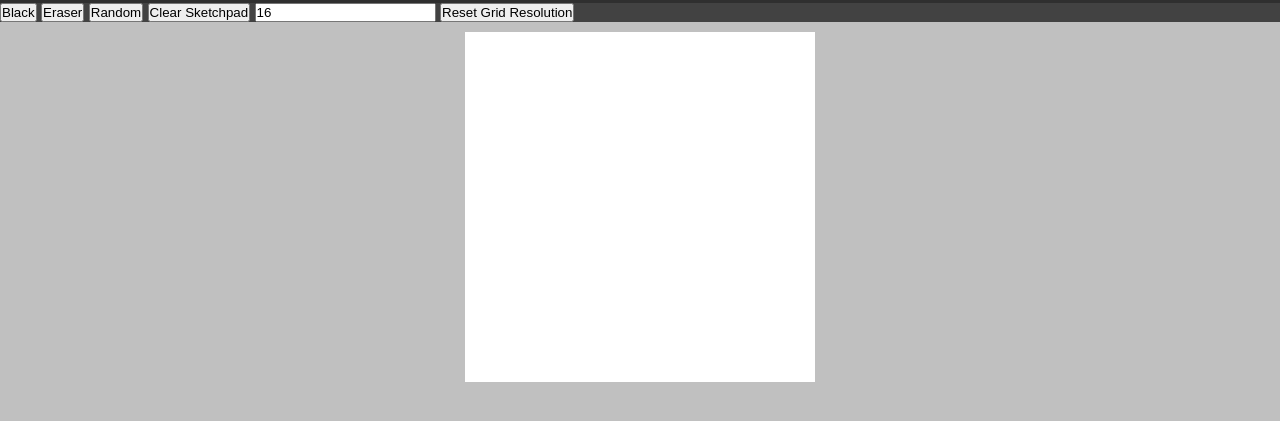
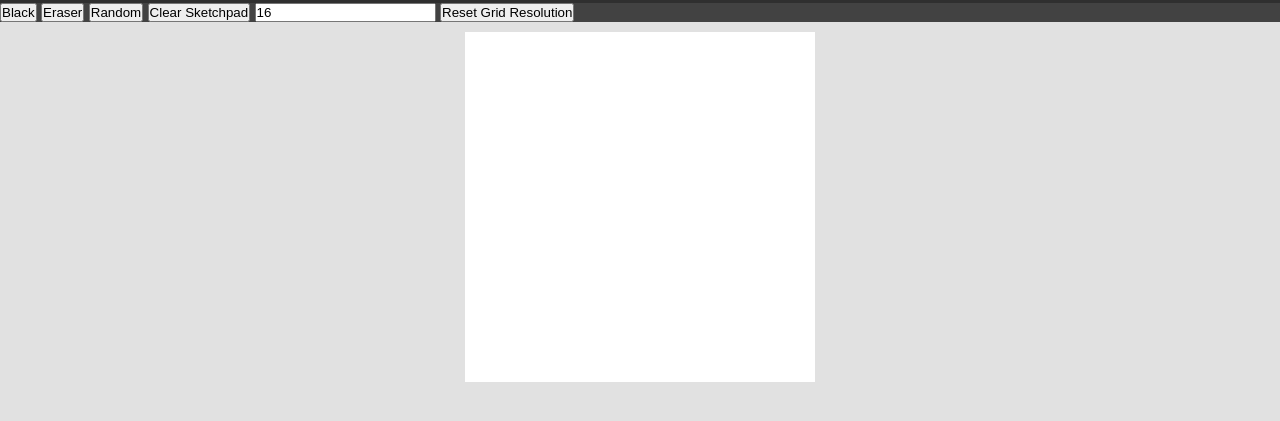
Before and after one commit to jon-stutler/etchasketch, a plain HTML site: page index.html in a window 1280 px wide. Shown: the part 47-468 px from the top of the page. Drawn offline with Linux system fonts and the light colour scheme.

Commit message:
adjust bg

```diff
--- a/style.css
+++ b/style.css
@@ -7,7 +7,7 @@
 }
 
 body {
-    background-color: rgb(192, 192, 192);
+    background-color: rgb(225, 225, 225);
 }
 
 header {
```
